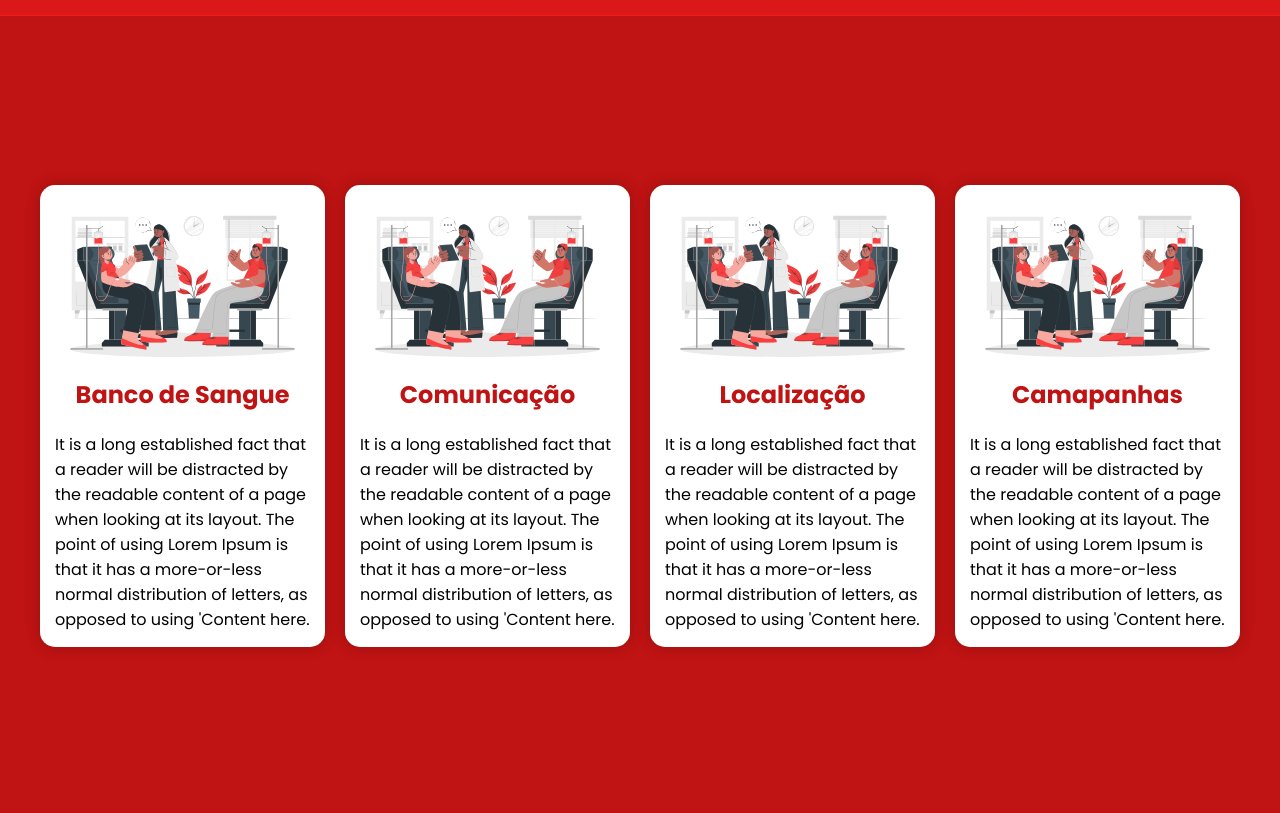
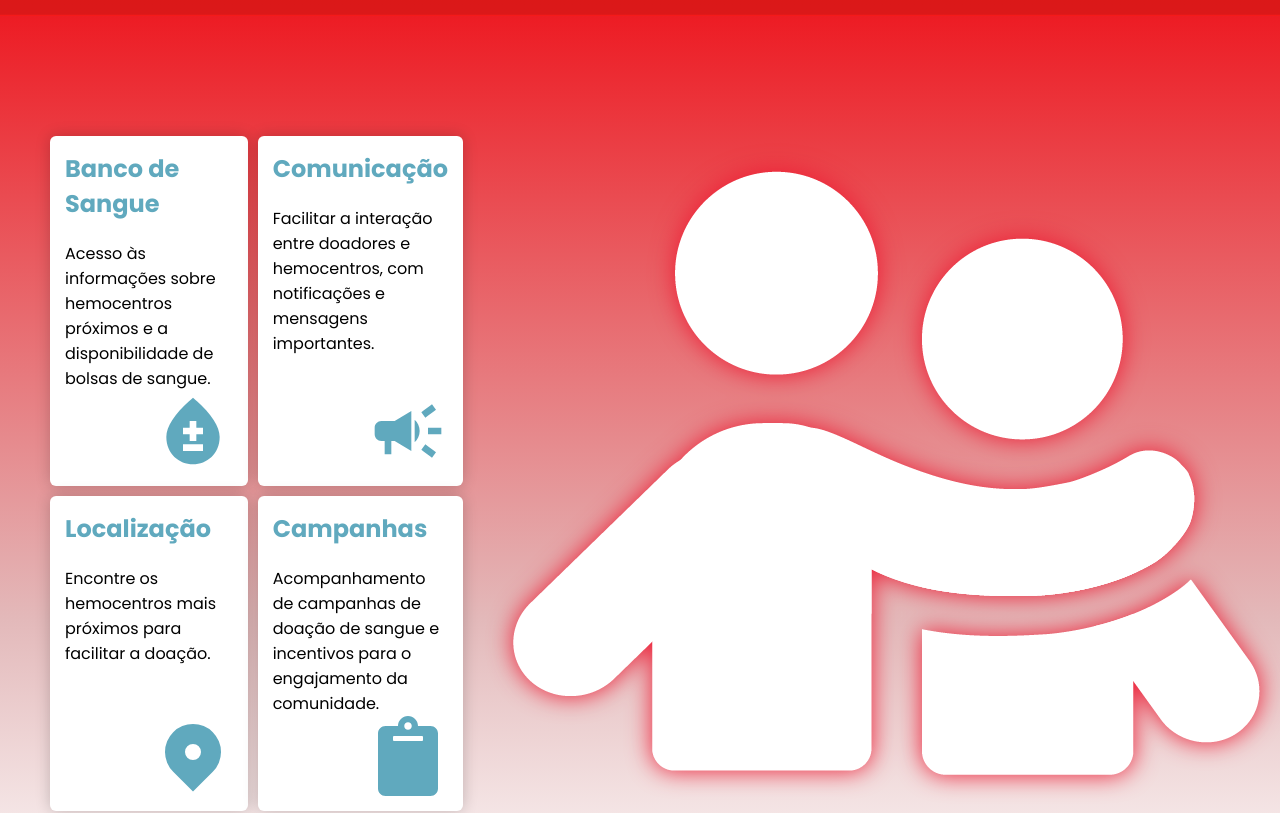
Before and after one commit to RhuONE/reactamigodesangue, a React (Create React App) app: page / in a window 1280 px wide. Shown: the part 2140-2953 px from the top of the page. Built offline with nearby package versions, Linux system fonts and the light colour scheme.

Commit message:
teste sobre o app (home)

```diff
--- a/src/components/SobreAppSection.css
+++ b/src/components/SobreAppSection.css
@@ -1,7 +1,8 @@
 .sobre-section{
-    background-color: #c01313;
+    background: rgb(237,28,36);
+background: linear-gradient(180deg, rgba(237,28,36,1) 0%, rgba(227,185,186,1) 66%, rgba(255,255,255,1) 100%);
     position: relative;
-    height: 100vh;
+    min-height: 100vh;
     display: flex;
     align-items: center;
 }
@@ -19,17 +20,53 @@
     padding: 20px;
     padding-bottom: 0;
 }
+.sobre-section{
+    display: flex;
+    flex-direction: row;
+    position: relative;
+}
+.sobre-section .sideImg{
+    padding: 40px 0px;
+    margin-right: 20px;
+    flex: 1;
+    display: flex;
+    align-items: center;
+    justify-content: center;
+}
+.sobre-section .sideImg img{
+    flex: 0.6;
+    filter: drop-shadow(0 0 0.75rem #ed1c34);
+}
 .sobre-section .cardSection{
-    display: flex;
-    flex: row;
-    gap: 20px;
-    padding: 40px;
+    align-self: stretch;
+    flex: 1;
+    display: grid;
+    position: relative;
+    grid-template-columns: 1fr 1fr; /* Duas colunas com tamanho igual */
+    gap: 10px; /* Espaçamento entre as colunas */
+    padding: 120px 50px;
+}
+.sobre-section .cardSection .card .icon{
+    color: #60a9be;
+    font-size: 5rem;
+    align-self: flex-end;
+    margin-top: auto;
+
 }
 .sobre-section .cardSection h1{
-    color: #c01313;
+    color: #60a9be;
     font-size:  1.5rem;
     padding: 0;
+    text-align: start;
 }
 .sobre-section .cardSection .card{
-    flex: 1 1 400px;
+    border-radius: 6px;
+    display: flex;
+    flex-direction: column;
+    transition: transform .3s;
 }
+.sobre-section .cardSection .card:hover{
+    transform: scale3d(1.075, 1.075, 0.1);
+    outline: 1px #60a9be solid;
+    z-index: 1;
+}
--- a/src/components/SobreAppSection.js
+++ b/src/components/SobreAppSection.js
@@ -1,35 +1,45 @@
 import React from 'react';
 import './SobreNosSection.css';
 import appIniImage from '../images/Blood donation-cuate.svg';
+import appBrancoImg from '../images/IconeAmigoSangueBranco.png';
 import wave from '../images/wave2.svg';
+import { MdCampaign, MdBloodtype } from "react-icons/md";
+import { HiLocationMarker } from "react-icons/hi";
+import { FaClipboard } from "react-icons/fa";
+
+
 
 const SobreAppSection = () => {
   return (
     <section id="section3" className="sobre-section">
-        <img src={wave} id='wave'/>
+      <img src={wave} id='wave' />
       <div className='cardSection'>
         <div className='card'>
-            <img src={appIniImage} />
-        <h1>Banco de Sangue</h1>
-        <p>It is a long established fact that a reader will be distracted by the readable content of a page when looking at its layout. The point of using Lorem Ipsum is that it has a more-or-less normal distribution of letters, as opposed to using 'Content here.</p>
+          <h1>Banco de Sangue</h1>
+          <p>Acesso às informações sobre hemocentros próximos e a disponibilidade de bolsas de sangue.</p>
+          <MdBloodtype className='icon'/>
         </div>
         <div className='card'>
-        <img src={appIniImage} />
-        <h1>Comunicação</h1>
-        <p>It is a long established fact that a reader will be distracted by the readable content of a page when looking at its layout. The point of using Lorem Ipsum is that it has a more-or-less normal distribution of letters, as opposed to using 'Content here.</p>
+          <h1>Comunicação</h1>
+          <p>Facilitar a interação entre doadores e hemocentros, com notificações e mensagens importantes.</p>
+          <MdCampaign className='icon'/>
         </div>
         <div className='card'>
-        <img src={appIniImage} />
-        <h1>Localização</h1>
-        <p>It is a long established fact that a reader will be distracted by the readable content of a page when looking at its layout. The point of using Lorem Ipsum is that it has a more-or-less normal distribution of letters, as opposed to using 'Content here.</p>
-
+          <h1>Localização</h1>
+          <p>Encontre os hemocentros mais próximos para facilitar a doação.</p>
+          <HiLocationMarker className='icon'/>
         </div>
         <div className='card'>
-        <img src={appIniImage} />
-        <h1>Camapanhas</h1>
-        <p>It is a long established fact that a reader will be distracted by the readable content of a page when looking at its layout. The point of using Lorem Ipsum is that it has a more-or-less normal distribution of letters, as opposed to using 'Content here.</p>
+          <h1>Campanhas</h1>
+          <p>Acompanhamento de campanhas de doação de sangue e incentivos para o engajamento da comunidade.</p>
+          <FaClipboard className='icon'/>
         </div>
       </div>
+
+      <div className='sideImg'>
+        <img src={appBrancoImg} />
+      </div>
+
     </section>
   );
 };
--- a/src/components/telas-funcionario/RelatorioTriagemModal.js
+++ b/src/components/telas-funcionario/RelatorioTriagemModal.js
@@ -2,7 +2,6 @@ import React, { useState } from 'react';
 import './RelatorioTriagemModal.css';
 import { AiOutlineSave, AiOutlineClose } from 'react-icons/ai';
 import { FaExclamationCircle } from 'react-icons/fa';
-import { use } from 'framer-motion/m';
 import api from '../../services/api';
 
 const RelatorioTriagemModal = ({ isOpen, onRequestClose, onSubmitRelatorio, doacaoSelecionada }) => {
--- a/src/services/api.js
+++ b/src/services/api.js
@@ -1,7 +1,7 @@
 import axios from 'axios';
 
 const api = axios.create({
-  baseURL: 'http://localhost:8000/api', // Altere para o endpoint real da sua API
+  baseURL: 'http://179.63.40.44:8000/api', // Altere para o endpoint real da sua API
 });
 
 export default api;
```
